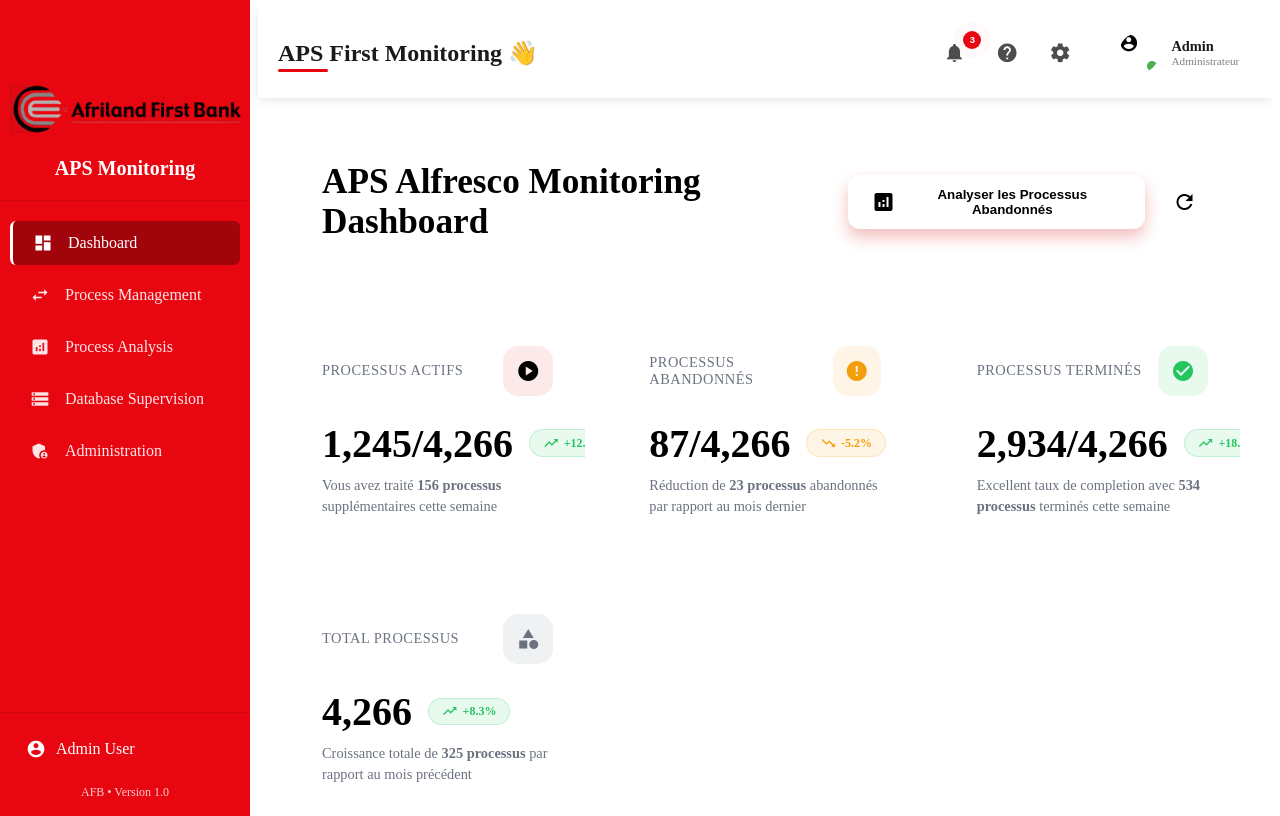
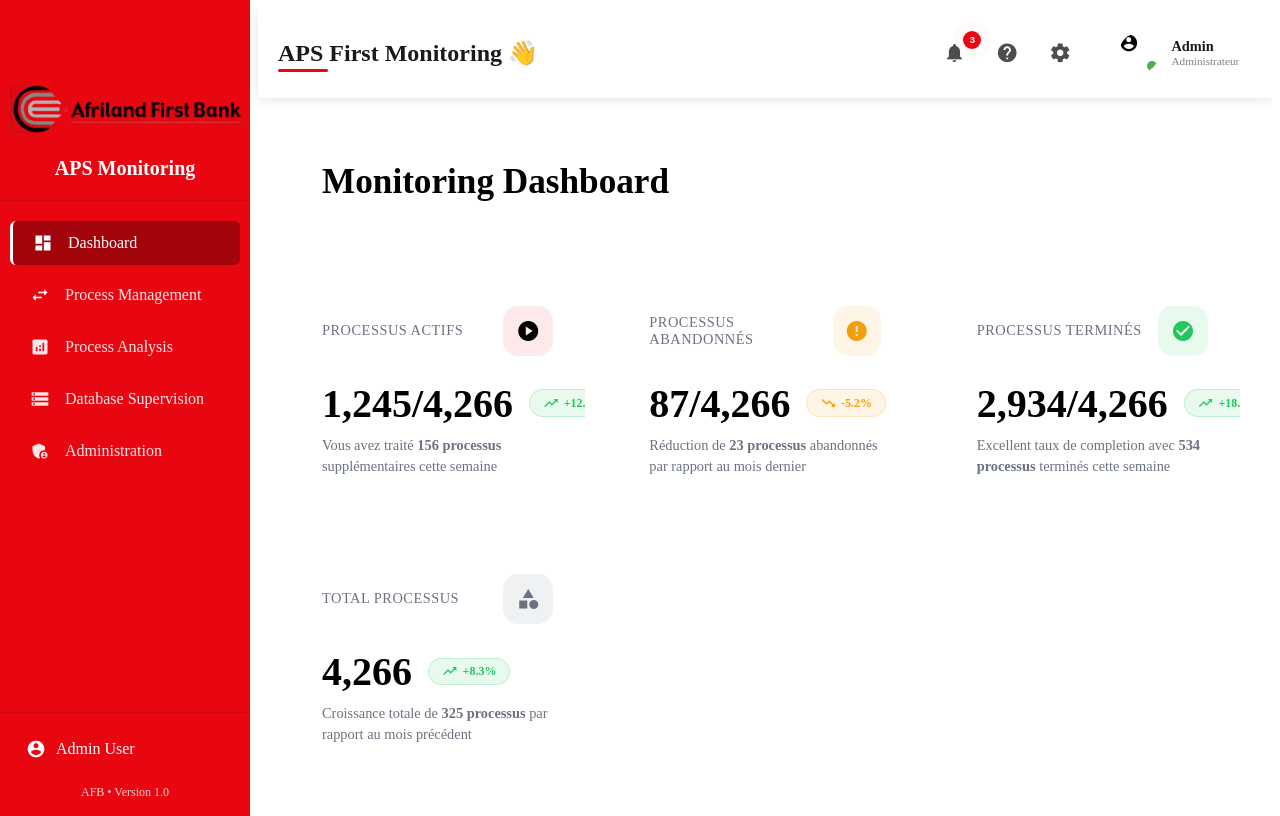
Before and after one commit to AlexNGUEMNIN/Alfresco-Processing-Services2, an Angular app: page /dashboard in a window 1280 px wide. Built offline with nearby package versions, Linux system fonts and the light colour scheme.

Commit message:
Update dashboard header title and comment out unused buttons

```diff
--- a/src/app/dashboard/dashboard.component.html
+++ b/src/app/dashboard/dashboard.component.html
@@ -1,15 +1,15 @@
 <div class="dashboard-container responsive-dashboard">
   <!-- Header Section -->
   <div class="dashboard-header">
-    <h2>APS Alfresco Monitoring Dashboard</h2>
+    <h2>Monitoring Dashboard</h2>
     <div class="actions">
-      <button class="btn btn-primary" onclick="analyzeProcesses()">
+      <!-- <button class="btn btn-primary" onclick="analyzeProcesses()">
         <span class="material-icons">analytics</span>
         Analyser les Processus Abandonnés
-      </button>
-      <button class="btn-icon" onclick="refreshData()">
-        <span class="material-icons">refresh</span>
-      </button>
+      </button> -->
+      <!-- <button class="btn-icon" onclick="refreshData()"> -->
+        <!-- <span class="material-icons">refresh</span>
+      </button> -->
     </div>
   </div>
 
```
